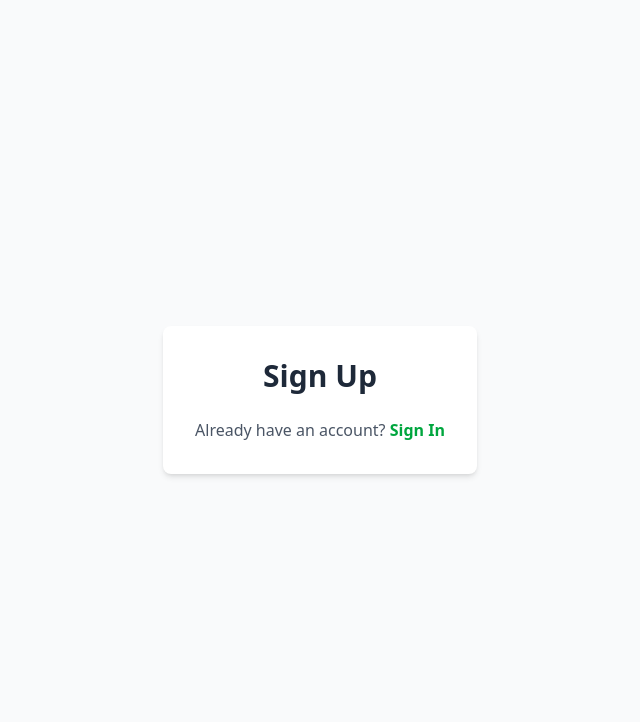
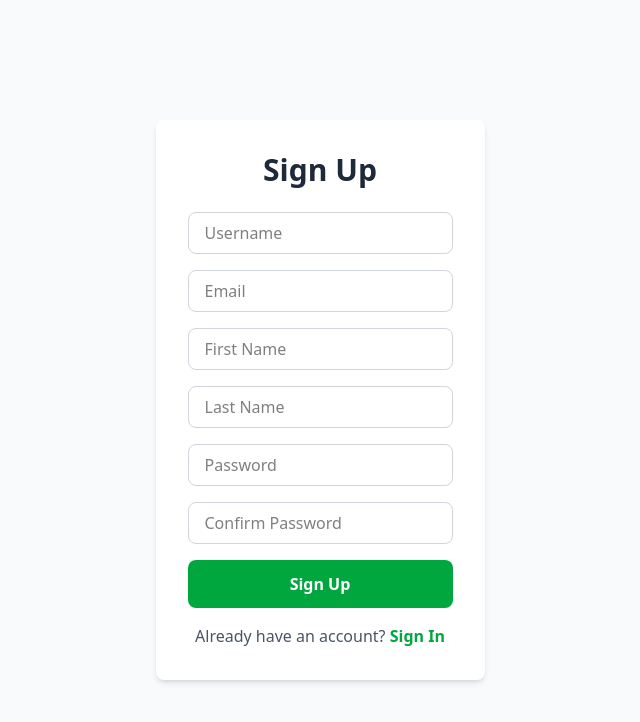
Before and after one commit to Stormz99/alx-project-nexus, a Next.js app in the folder quick-cart/: page /auth/sign-up in a window 1280 px wide. Shown: the top 722 px of the page, without its empty margins (320-960 px from the left). Built offline with nearby package versions, Linux system fonts and the light colour scheme; no server answers.

Commit message:
fix: signup form not showing in deployment

```diff
--- a/quick-cart/app/auth/sign-in/page.tsx
+++ b/quick-cart/app/auth/sign-in/page.tsx
@@ -3,7 +3,6 @@
 import { useRouter } from "next/navigation";
 import { useState } from "react";
 import axiosInstance from "../../../axiosInstance";
-import axios from "axios";
 
 export default function SignIn() {
   const router = useRouter();
@@ -31,8 +30,7 @@ export default function SignIn() {
 
       // Redirect to home
       router.push("/main/home");
-    } catch (err: unknown) {
-      if (axios.isAxiosError(err)) {
+    } catch (err: any) {
       console.error("Login error:", err.response?.data);
 
       if (err.response?.data?.error) {
@@ -40,16 +38,13 @@ export default function SignIn() {
       } else if (err.response?.data) {
         const errorData = err.response.data;
         if (typeof errorData === "object") {
-            const errorMessages = Object.values(errorData as Record<string, string>).join(", ");
+          const errorMessages = Object.values(errorData).join(", ");
           setError(errorMessages);
         } else {
           setError("Login failed. Please try again.");
         }
       } else {
         setError("Network error. Please check your connection.");
-        }
-      } else {
-        setError("An unexpected error occurred.");
       }
     } finally {
       setLoading(false);
--- a/quick-cart/app/auth/sign-up/page.tsx
+++ b/quick-cart/app/auth/sign-up/page.tsx
@@ -4,7 +4,6 @@ import { useRouter } from "next/navigation";
 import { useState } from "react";
 import Link from "next/link";
 import axiosInstance from "../../../axiosInstance";
-import axios from "axios";
 
 export default function SignUp() {
   const router = useRouter();
@@ -48,11 +47,7 @@ export default function SignUp() {
         password: "",
         password_confirm: "",
       });
-
-      // Redirect to home
-      router.push("/main/home");
-    } catch (err: unknown) {
-      if (axios.isAxiosError(err)) {
+    } catch (err: any) {
       console.error("Registration error:", err.response?.data);
 
       if (err.response?.data) {
@@ -70,9 +65,6 @@ export default function SignUp() {
         }
       } else {
         setError("Network error. Please check your connection.");
-        }
-      } else {
-        setError("An unexpected error occurred.");
       }
     } finally {
       setLoading(false);
@@ -125,8 +117,87 @@ export default function SignUp() {
         ) : (
           <>
             <form onSubmit={handleSignUp} className="space-y-4">
-              {/* form inputs unchanged */}
-              {/* ... */}
+              <div>
+                <input
+                  type="text"
+                  name="username"
+                  placeholder="Username"
+                  value={formData.username}
+                  onChange={handleChange}
+                  className="w-full px-4 py-2 border border-gray-300 rounded-lg focus:outline-none focus:ring-2 focus:ring-green-500 text-black"
+                  required
+                />
+              </div>
+
+              <div>
+                <input
+                  type="email"
+                  name="email"
+                  placeholder="Email"
+                  value={formData.email}
+                  onChange={handleChange}
+                  className="w-full px-4 py-2 border border-gray-300 rounded-lg focus:outline-none focus:ring-2 focus:ring-green-500 text-black"
+                  required
+                />
+              </div>
+
+              <div>
+                <input
+                  type="text"
+                  name="first_name"
+                  placeholder="First Name"
+                  value={formData.first_name}
+                  onChange={handleChange}
+                  className="w-full px-4 py-2 border border-gray-300 rounded-lg focus:outline-none focus:ring-2 focus:ring-green-500 text-black"
+                  required
+                />
+              </div>
+
+              <div>
+                <input
+                  type="text"
+                  name="last_name"
+                  placeholder="Last Name"
+                  value={formData.last_name}
+                  onChange={handleChange}
+                  className="w-full px-4 py-2 border border-gray-300 rounded-lg focus:outline-none focus:ring-2 focus:ring-green-500 text-black"
+                  required
+                />
+              </div>
+
+              <div>
+                <input
+                  type="password"
+                  name="password"
+                  placeholder="Password"
+                  value={formData.password}
+                  onChange={handleChange}
+                  className="w-full px-4 py-2 border border-gray-300 rounded-lg focus:outline-none focus:ring-2 focus:ring-green-500 text-black"
+                  required
+                  minLength={8}
+                />
+              </div>
+
+              <div>
+                <input
+                  type="password"
+                  name="password_confirm"
+                  placeholder="Confirm Password"
+                  value={formData.password_confirm}
+                  onChange={handleChange}
+                  className="w-full px-4 py-2 border border-gray-300 rounded-lg focus:outline-none focus:ring-2 focus:ring-green-500 text-black"
+                  required
+                  minLength={8}
+                />
+              </div>
+
+              <button
+                type="submit"
+                disabled={loading}
+                className="w-full px-6 py-3 bg-green-600 text-white rounded-lg hover:bg-green-700 disabled:bg-gray-400 disabled:cursor-not-allowed font-semibold transition"
+              >
+                {loading ? "Creating Account..." : "Sign Up"}
+              </button>
             </form>
 
             {error && (
```
Lines whose indentation alone changed are shown as unchanged.
